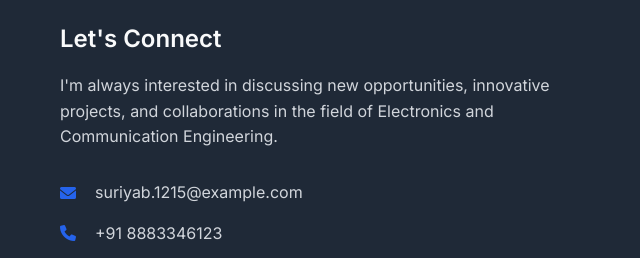
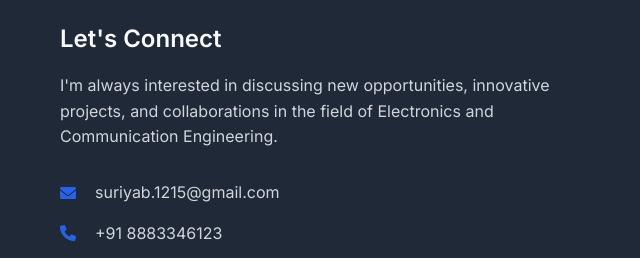
Before and after one commit to SURIYAB-12/MY_PORT, a plain HTML site: page index.html in a window 1280 px wide. Shown: the part 4633-4891 px from the top of the page, 0-640 px from the left. Drawn offline with nearby package versions, Linux system fonts and the light colour scheme.

Commit message:
index.html

```diff
--- a/index.html
+++ b/index.html
@@ -348,7 +348,7 @@
                     <div class="contact-items">
                         <div class="contact-item">
                             <i class="fas fa-envelope"></i>
-                            <span>suriyab.1215@example.com</span>
+                            <span>suriyab.1215@gmail.com</span>
                         </div>
                         <div class="contact-item">
                             <i class="fas fa-phone"></i>
```
